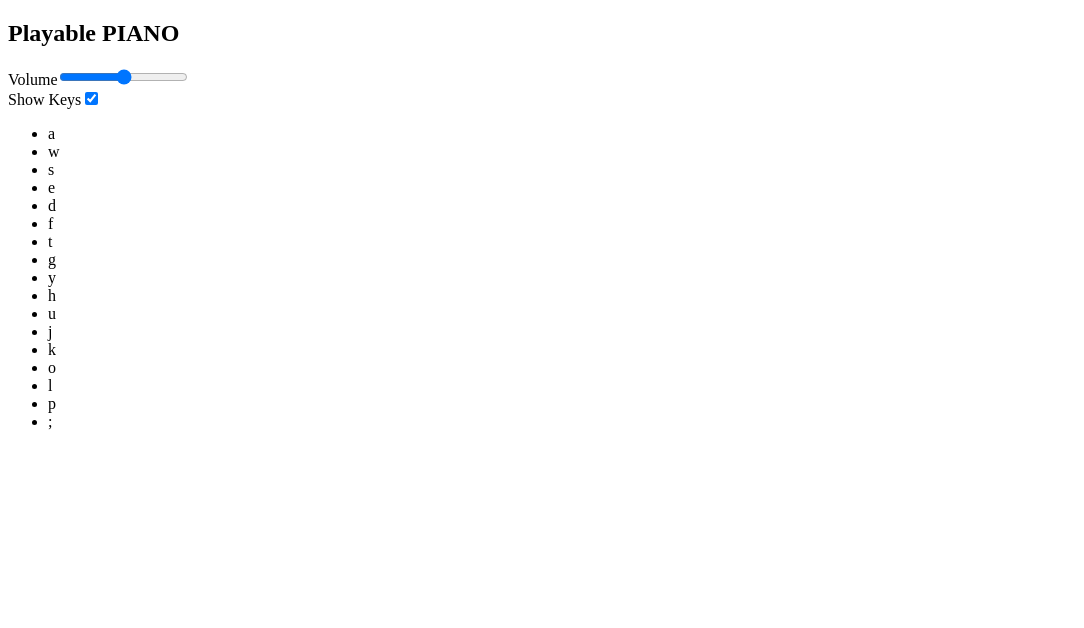
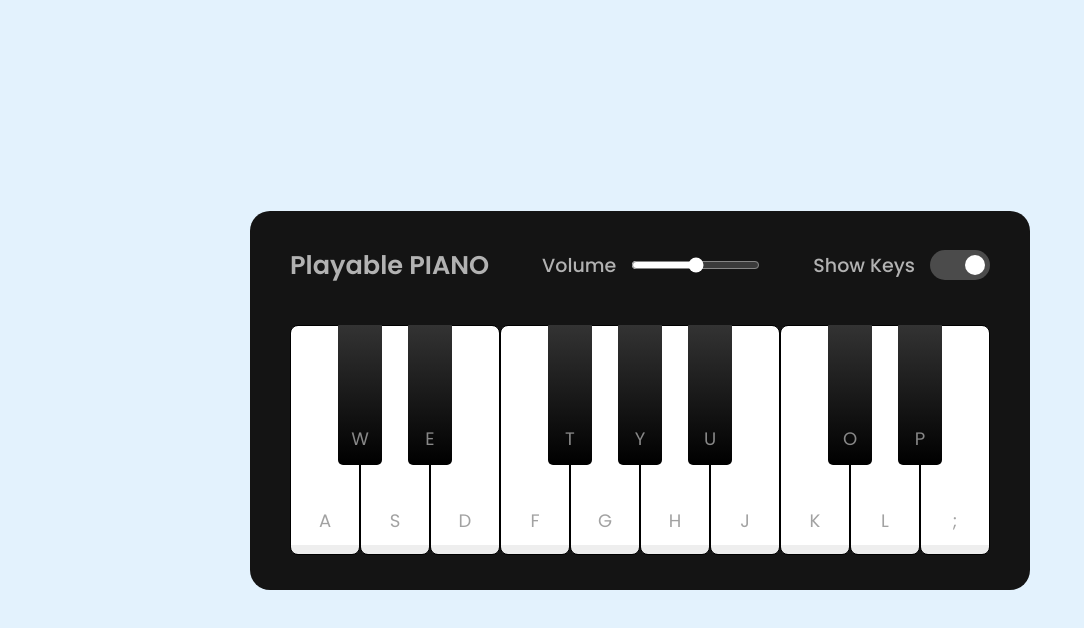
Before and after one commit to bbbb4405/nah.github.io, a plain HTML site: page piano.html in a window 1280 px wide. Shown: the whole page, without its empty margins (0-1084 px from the left). Drawn offline with Linux system fonts and the light colour scheme.

Commit message:
Update piano.html
Signed-off-by: bbbb4405 <shyn4405@gmail.com>

```diff
--- a/piano.html
+++ b/piano.html
@@ -3,9 +3,9 @@
   <head>
     <meta charset="utf-8">
     <title>Playable Piano JavaScript | CodingNepal</title>
-    <link rel="stylesheet" href="style.css">
+    <link rel="stylesheet" href="piano.css">
     <meta name="viewport" content="width=device-width, initial-scale=1.0">
-    <script src="script.js" defer></script>
+    <script src="piano.js" defer></script>
   </head>
   <body>
     <div class="wrapper">
```
